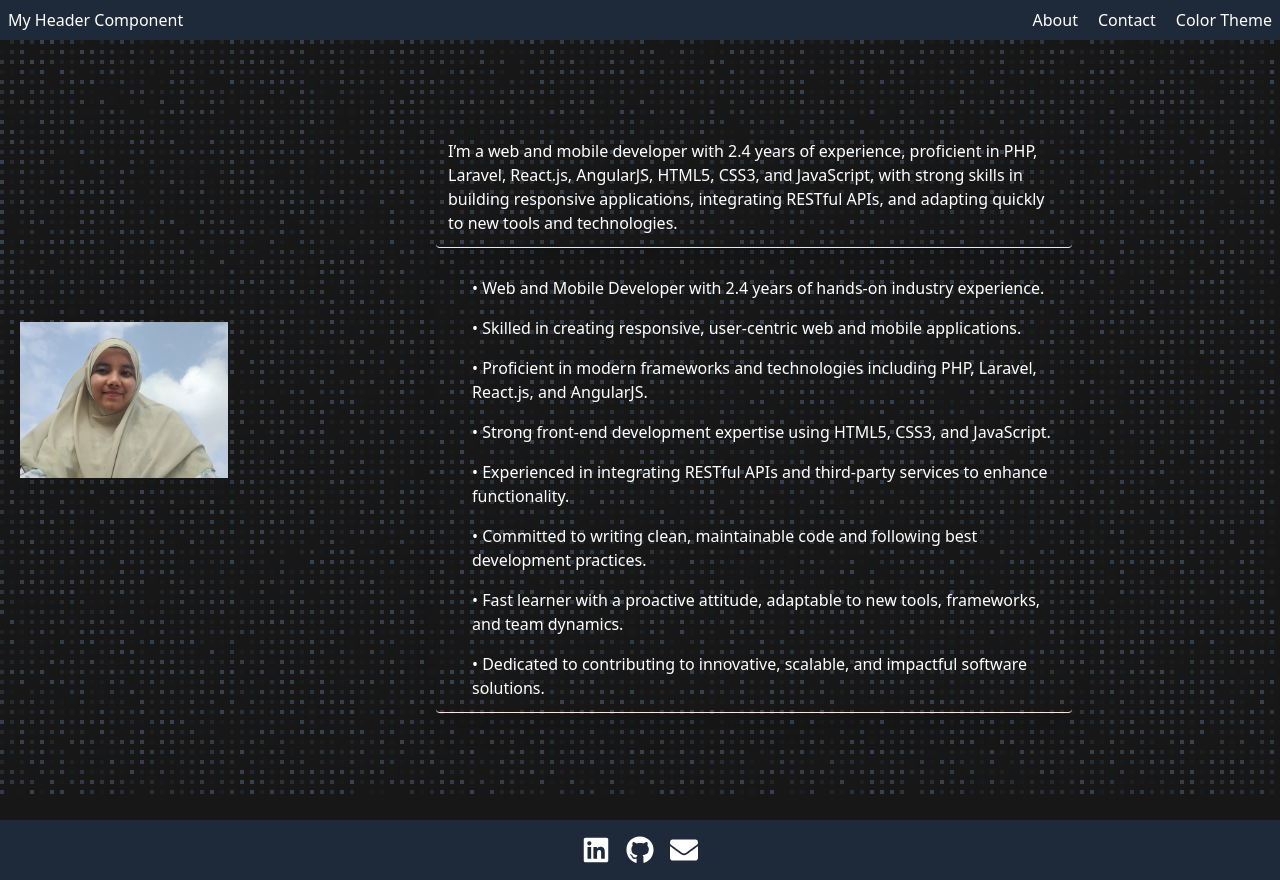
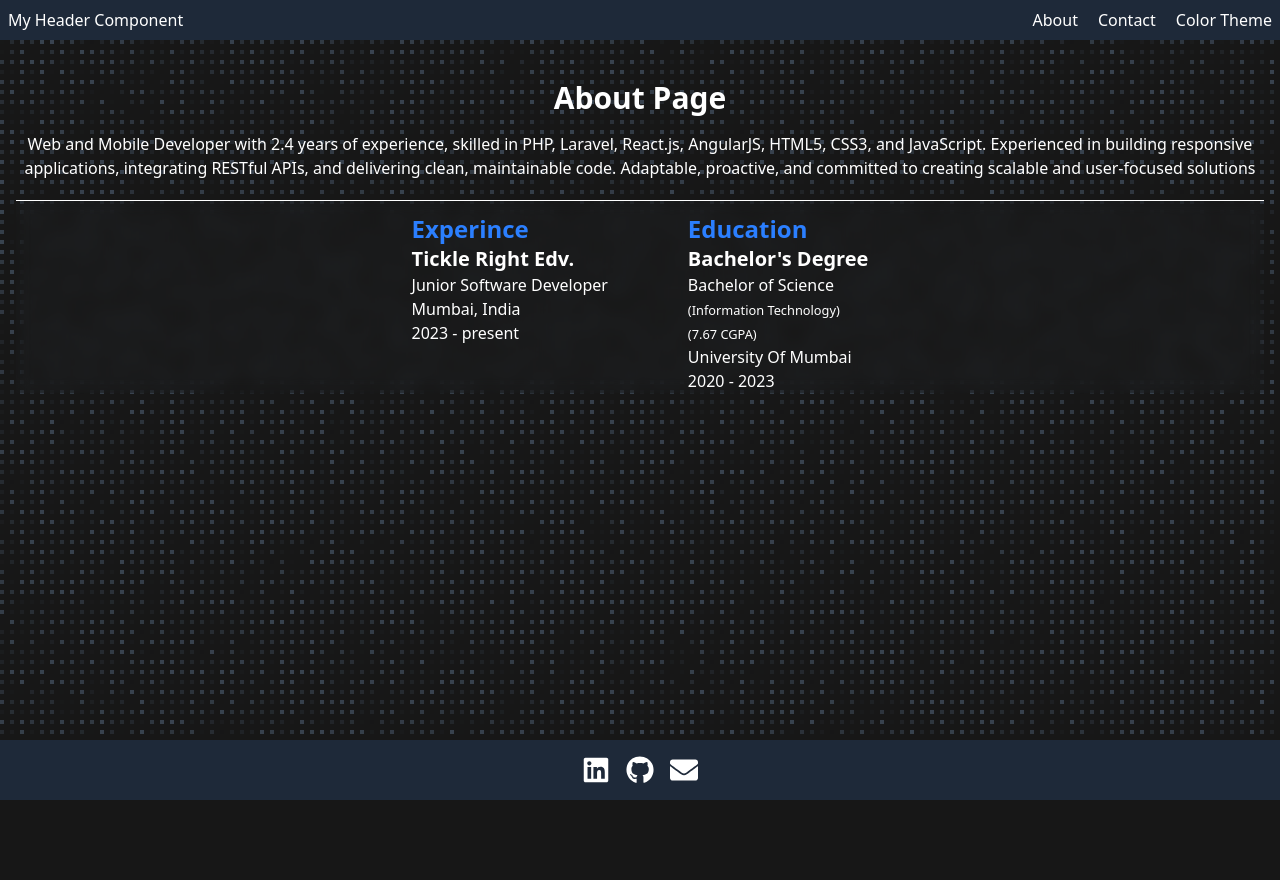
Before and after one commit to nahidkhan9144/portfolio_nahidkhan, a Next.js app: page /about in a window 1280 px wide. After the commit the page ends 800 px from the top, so only its background shows below. Built offline with nearby package versions, Linux system fonts and the light colour scheme.

Commit message:
changes in about

```diff
--- a/src/app/about/page.tsx
+++ b/src/app/about/page.tsx
@@ -1,42 +1,33 @@
 import React from 'react'
-import Image from 'next/image'
 function page() {
   return (
     <>
-      <div className='mb-5 flex justify-between'>
-        <div className='pl-5 flex justify-center items-center min-h-screen'>
-          <Image
-            src="/images/profile.jpg"
-            alt="Nahid's Image"
-            width={500}
-            height={500}
-          />
+      <div className='items-center justify-center mt-20'>
+        <h2 className='text-center text-3xl font-bold'>About Page</h2>
+        <div className='text-center mt-2'>
+          <p className='p-2'>Web and Mobile Developer with 2.4 years of experience, skilled in PHP, Laravel, React.js, AngularJS, HTML5, CSS3, and JavaScript. Experienced in building responsive applications, integrating RESTful APIs, and delivering clean, maintainable code. Adaptable, proactive, and committed to creating scalable and user-focused solutions</p>
         </div>
+        <div className='inset-0 backdrop-blur-sm mr-4 ml-4'>
+          <hr className='mt-3' />
+          <div className='flex justify-center gap-20 mt-3'>
+            <div className='text-left'>
+              <p className='text-2xl text-blue-500 font-bold'>Experince</p>
+              <p className='text-xl font-bold'>Tickle Right Edv.</p>
+              <p>Junior Software Developer</p>
+              <p>Mumbai, India</p>
+              <p>2023 - present</p>
+            </div>
+            <div className='text-left'>
+              <p className='text-2xl text-blue-500 font-bold'>Education</p>
+              <p className='text-xl font-bold'>Bachelor's Degree</p>
+              <p>Bachelor of Science<br/> <small>(Information Technology)</small></p>
+              <p><small>(7.67 CGPA)</small></p>
+              <p>University Of Mumbai</p>
+              <p>2020 - 2023</p>
+            </div>
+          </div>
 
-        <div className='flex flex-wrap justify-center'>
-          {/* <div className='row mt-4 p-3 w-full border-b border-blue-100 shadow-xl rounded-tl-sm hover:border-blue-600 hover:border rounded hover:shadow-md hover:shadow-blue-100 '> */}
-            <h2 className='text-center'>about page</h2>
-          {/* </div> */}
-          <div className='pl-52 pr-52 '>
-            <div className='row mt-4 p-3 border-b border-blue-100 shadow-xl rounded-tl-sm hover:border-blue-600 hover:border rounded hover:shadow-md hover:shadow-blue-100 '>
-              I’m a web and mobile developer with 2.4 years of experience, proficient in PHP, Laravel, React.js, AngularJS, HTML5, CSS3, and JavaScript, with strong skills in building responsive applications, integrating RESTful APIs, and adapting quickly to new tools and technologies.
-            </div>
-            <div className="row mt-4 p-3 border-b border-red-100 shadow-xl rounded-tl-sm hover:border-blue-600 hover:border rounded hover:shadow-md hover:shadow-blue-100 ">
-              <ul className="ml-6 space-y-4">
-                <li>• Web and Mobile Developer with 2.4 years of hands-on industry experience.</li>
-                <li>• Skilled in creating responsive, user-centric web and mobile applications.</li>
-                <li>• Proficient in modern frameworks and technologies including PHP, Laravel, React.js, and AngularJS.</li>
-                <li>• Strong front-end development expertise using HTML5, CSS3, and JavaScript.</li>
-                <li>• Experienced in integrating RESTful APIs and third-party services to enhance functionality.</li>
-                <li>• Committed to writing clean, maintainable code and following best development practices.</li>
-                <li>• Fast learner with a proactive attitude, adaptable to new tools, frameworks, and team dynamics.</li>
-                <li>• Dedicated to contributing to innovative, scalable, and impactful software solutions.</li>
-              </ul>
-            </div>
-
-          </div>
         </div>
-
       </div>
     </>
   )
```
